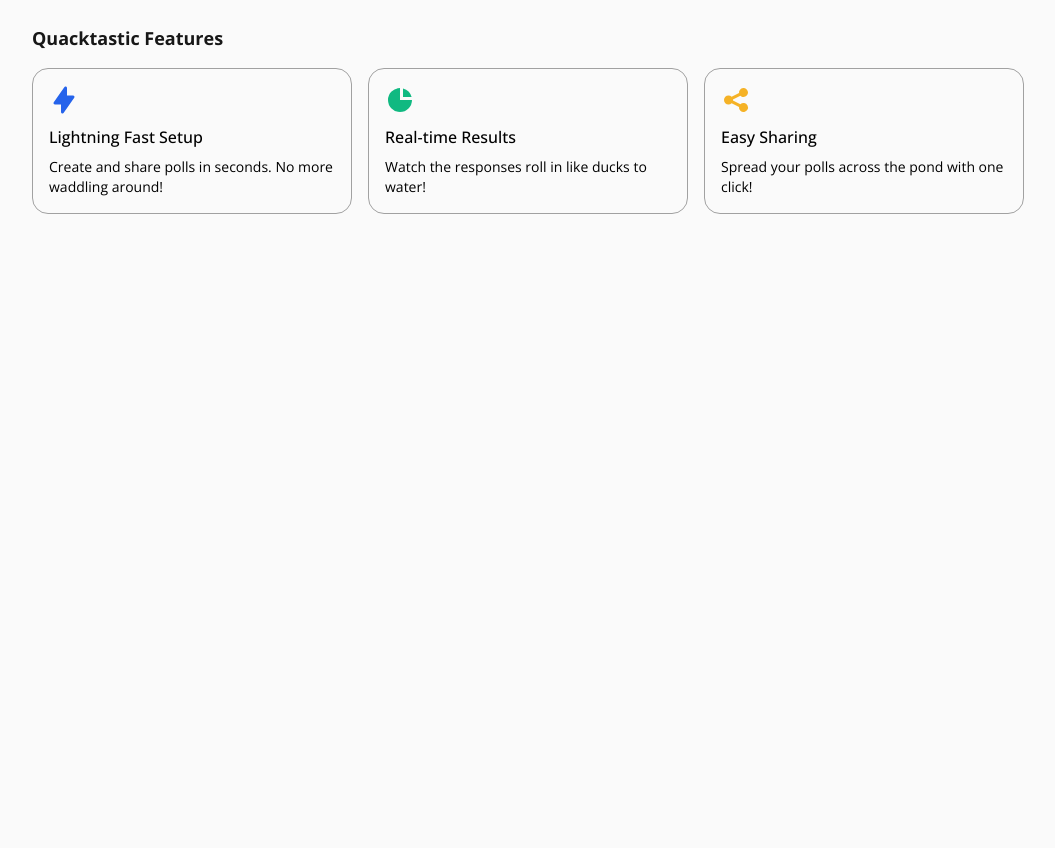
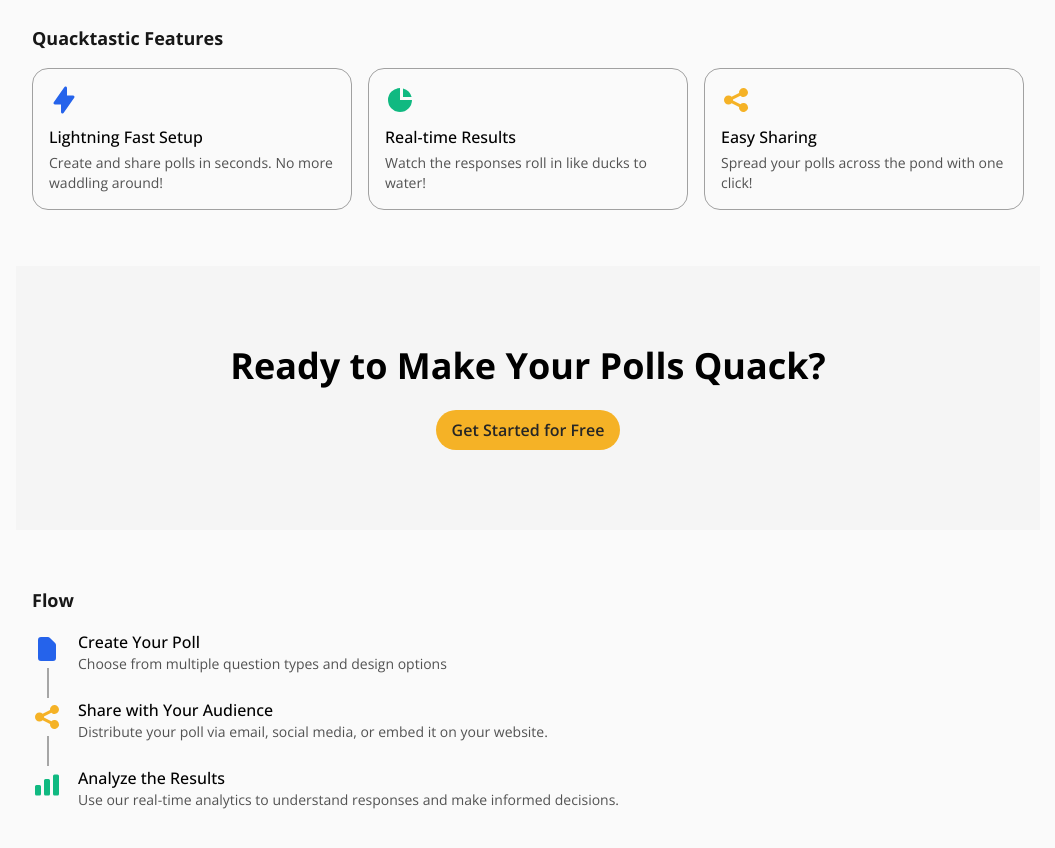
Before and after one commit to sahilyadav10/quackpolls, a Next.js app: page / in a window 1280 px wide. Shown: the part 480-1328 px from the top of the page, without its empty margins (112-1167 px from the left). Before the commit the page ends 800 px from the top, so only its background shows below. Built offline with nearby package versions, Linux system fonts and the light colour scheme.

Commit message:
add cta section

```diff
--- a/src/app/page.tsx
+++ b/src/app/page.tsx
@@ -1,11 +1,15 @@
 import Features from "@/components/app/Features";
 import Home from "@/components/app/Home";
+import Flow from "@/components/app/Flow";
+import ActionSection from "@/components/app/ActionSection";
 
 export default function Page() {
   return (
     <>
       <Home />
       <Features />
+      <ActionSection />
+      <Flow />
     </>
   );
 }
--- /dev/null
+++ b/src/components/app/ActionSection.tsx
@@ -0,0 +1,15 @@
+"use client";
+import Button from "../generic/Button";
+import Section from "../generic/layout/Section";
+
+export default function ActionSection() {
+  return (
+    <Section
+      id="home"
+      className="items-center gap-6 py-20 bg-neutral-100 relative -left-[0%]"
+    >
+      <h2 className="text-4xl font-bold">Ready to Make Your Polls Quack?</h2>
+      <Button>Get Started for Free</Button>
+    </Section>
+  );
+}
--- /dev/null
+++ b/src/components/app/Flow.tsx
@@ -0,0 +1,44 @@
+import { HiChartBar, HiDocument, HiShare } from "react-icons/hi";
+
+import Section from "../generic/layout/Section";
+
+const HowItWorks = () => {
+  const steps = [
+    {
+      icon: <HiDocument color="#2563EB" size={30} />, // Replace with actual icons as needed
+      title: "Create Your Poll",
+      description: "Choose from multiple question types and design options",
+    },
+    {
+      icon: <HiShare color="#F5B226" size={30} />,
+      title: "Share with Your Audience",
+      description:
+        "Distribute your poll via email, social media, or embed it on your website.",
+    },
+    {
+      icon: <HiChartBar color="#10B981" size={30} />,
+      title: "Analyze the Results",
+      description:
+        "Use our real-time analytics to understand responses and make informed decisions.",
+    },
+  ];
+
+  return (
+    <Section id="flow" className="flex gap-2 relative" withSpacing title="Flow">
+      <div className="flex gap-6 flex-col">
+        <hr className="absolute -left-12 top-38 text-neutral-600 w-[160px] rotate-90" />
+        {steps.map((step, index) => (
+          <div key={index} className="flex items-start gap-4">
+            <div className="z-10 py-1 bg-neutral-50">{step.icon}</div>
+            <div>
+              <h3 className="font-medium">{step.title}</h3>
+              <p className="text-sm text-neutral-600">{step.description}</p>
+            </div>
+          </div>
+        ))}
+      </div>
+    </Section>
+  );
+};
+
+export default HowItWorks;
--- a/src/components/app/Home.tsx
+++ b/src/components/app/Home.tsx
@@ -8,7 +8,7 @@ export default function Home() {
   return (
     <Section
       id="home"
-      className="flex-row items-center gap-10 mt-8 flex-wrap lg:flex-nowrap"
+      className="flex-row items-center gap-10 pt-2 flex-wrap lg:flex-nowrap"
       withSpacing
     >
       <Image
@@ -16,7 +16,7 @@ export default function Home() {
         width={500}
         height={300}
         className="rounded-2xl w-full lg:w-auto"
-        alt="3 ducks"
+        alt="ducks"
       />
       <div className="flex gap-10 flex-col w-full lg:w-auto">
         <div className="flex gap-2 flex-col">
--- a/src/components/generic/cards/FeatureCard.tsx
+++ b/src/components/generic/cards/FeatureCard.tsx
@@ -11,9 +11,9 @@ export default function FeatureCard({
       className={`flex flex-col gap-2.5 border border-neutral-400 rounded-2xl p-4 ${className}`}
     >
       {icon}
-      <div className="flex flex-col gap-2">
+      <div className="flex flex-col gap-1">
         <h3 className="font-medium">{heading}</h3>
-        <p className="text-sm">{description}</p>
+        <p className="text-sm text-neutral-600">{description}</p>
       </div>
     </div>
   );
```
